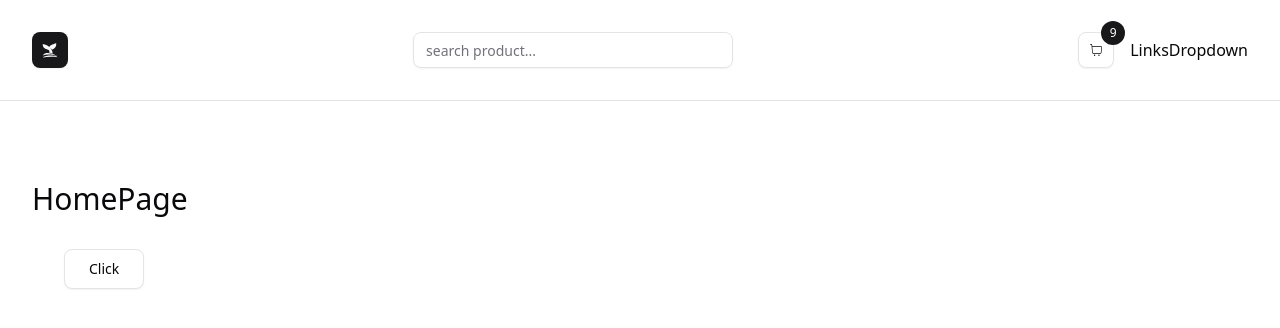
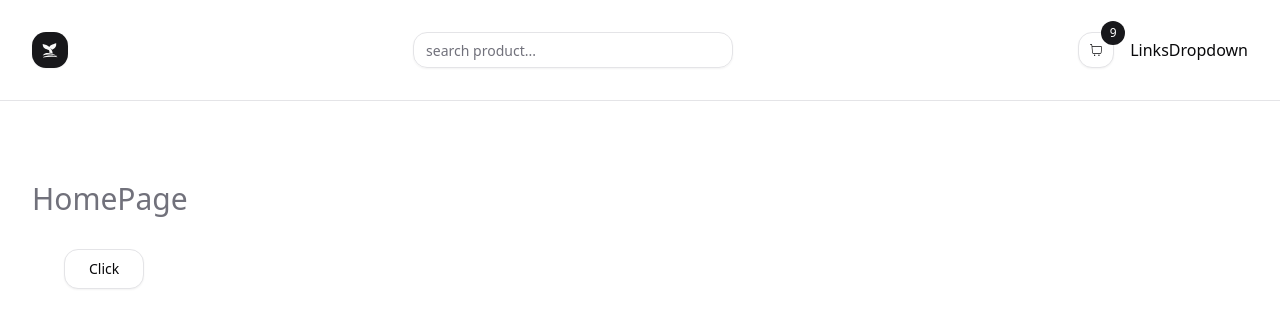
Before and after one commit to swayampatial/store-, a Next.js app: page / in a window 1280 px wide. Shown: the top 328 px of the page. Built offline with nearby package versions, Linux system fonts and the light colour scheme.

Commit message:
fifth commit

```diff
--- a/app/globals.css
+++ b/app/globals.css
@@ -34,7 +34,7 @@
   --chart-3: oklch(0.398 0.07 227.392);
   --chart-4: oklch(0.828 0.189 84.429);
   --chart-5: oklch(0.769 0.188 70.08);
-  --radius: 0.625rem;
+  --radius: 1rem;
   --sidebar: oklch(0.985 0 0);
   --sidebar-foreground: oklch(0.141 0.005 285.823);
   --sidebar-primary: oklch(0.21 0.006 285.885);
--- a/app/page.tsx
+++ b/app/page.tsx
@@ -3,7 +3,7 @@ import { Button } from "@/components/ui/button";
 function HomePage() {
   return (
     <div>
-      <h1 className="text-3xl">HomePage</h1>
+      <h1 className="text-3xl text-muted-foreground">HomePage</h1>
 
       <Button variant="outline" size="lg" className="capitalize m-8">
         click
```
